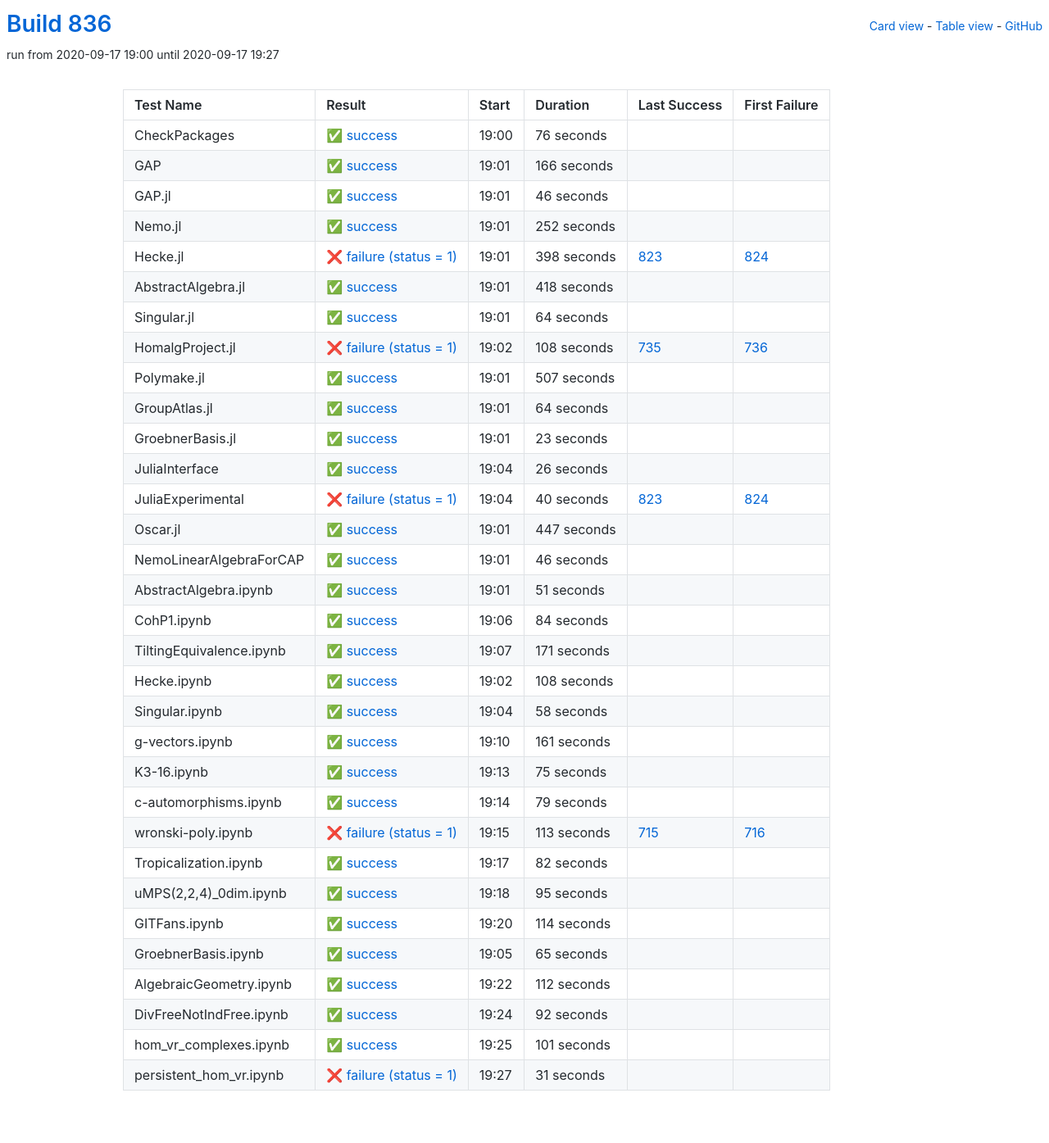
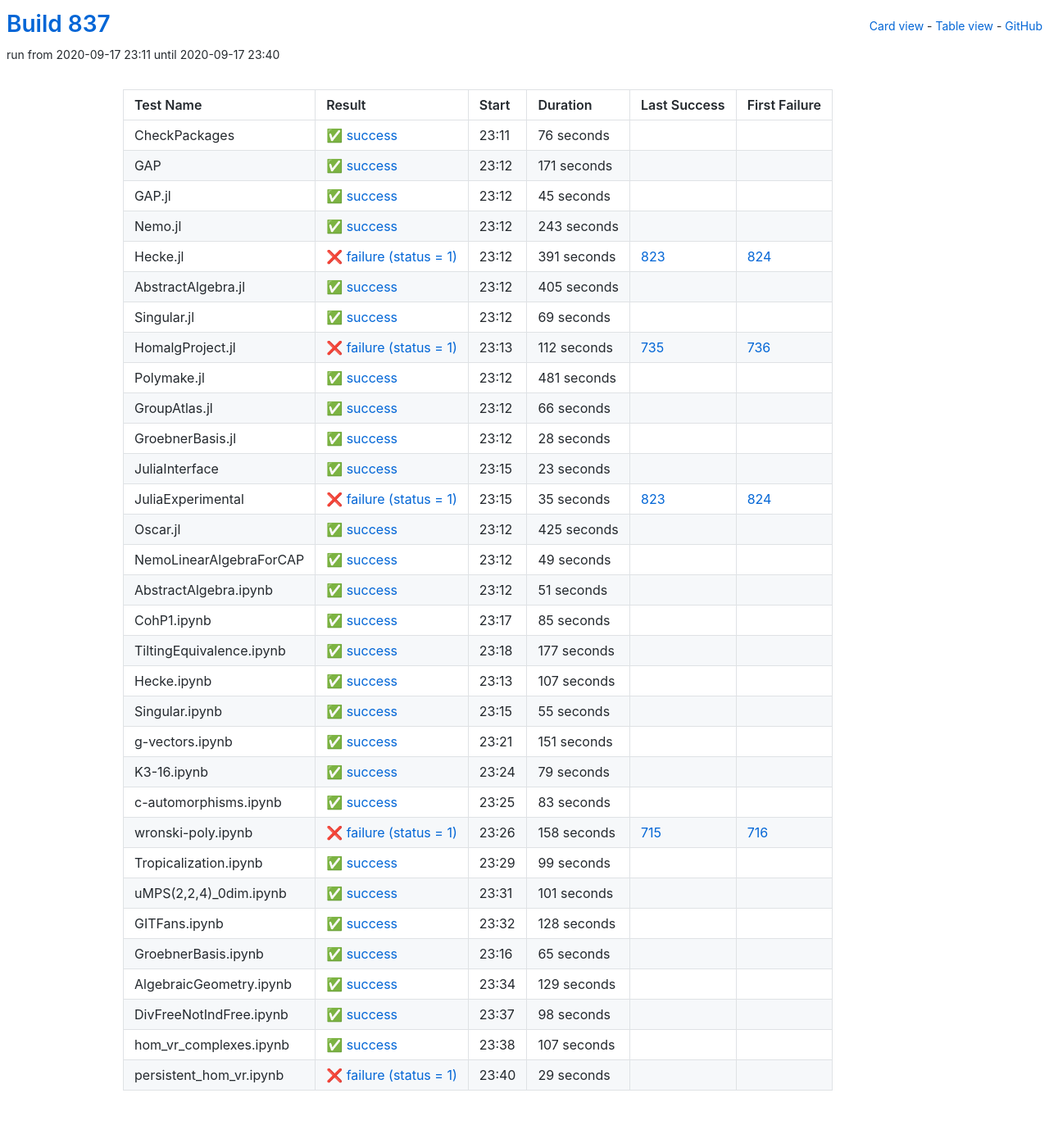
Before and after one commit to oscar-system/oscar-ci-status-stable, a Jekyll site: the page built from table.html, in a window 1280 px wide. Shown: the whole page at 82% size. Built offline with Jekyll 4.4.1, drawn with Linux system fonts in a browser that asks for light colours.

Commit message:
Build #837

```diff
--- a/_data/ci.yml
+++ b/_data/ci.yml
@@ -1,6 +1,6 @@
 ---
-build: 836
-build_url: https://oscarci.mathematik.uni-kl.de/job/oscar-stable/836/
+build: 837
+build_url: https://oscarci.mathematik.uni-kl.de/job/oscar-stable/837/
 job: oscar-stable
 organization: oscar-system
 repo: oscar-ci-status-stable
@@ -8,8 +8,8 @@ repourl: https://github.com/oscar-system/oscar-ci-status-stable
 tests:
 - name: CheckPackages
   id: checkpackages
-  log: https://oscarci.mathematik.uni-kl.de/job/oscar-stable/836/artifact/logs/build-836/CheckPackages.log
-  start: 2020-09-17 19:00
+  log: https://oscarci.mathematik.uni-kl.de/job/oscar-stable/837/artifact/logs/build-837/CheckPackages.log
+  start: 2020-09-17 23:11
   success: true
   exitcode: 0
   status: success
@@ -20,116 +20,128 @@ tests:
   first_failure_url:
 - name: GAP
   id: gap
-  log: https://oscarci.mathematik.uni-kl.de/job/oscar-stable/836/artifact/logs/build-836/GAP.log
-  start: 2020-09-17 19:01
+  log: https://oscarci.mathematik.uni-kl.de/job/oscar-stable/837/artifact/logs/build-837/GAP.log
+  start: 2020-09-17 23:12
   success: true
   exitcode: 0
   status: success
-  duration: 166
+  duration: 171
   last_success: false
   last_success_url:
   first_failure: false
   first_failure_url:
 - name: GAP.jl
   id: gap-jl
-  log: https://oscarci.mathematik.uni-kl.de/job/oscar-stable/836/artifact/logs/build-836/GAP.jl.log
-  start: 2020-09-17 19:01
+  log: https://oscarci.mathematik.uni-kl.de/job/oscar-stable/837/artifact/logs/build-837/GAP.jl.log
+  start: 2020-09-17 23:12
   success: true
   exitcode: 0
   status: success
-  duration: 46
+  duration: 45
   last_success: false
   last_success_url:
   first_failure: false
   first_failure_url:
 - name: Nemo.jl
   id: nemo-jl
-  log: https://oscarci.mathematik.uni-kl.de/job/oscar-stable/836/artifact/logs/build-836/Nemo.jl.log
-  start: 2020-09-17 19:01
+  log: https://oscarci.mathematik.uni-kl.de/job/oscar-stable/837/artifact/logs/build-837/Nemo.jl.log
+  start: 2020-09-17 23:12
   success: true
   exitcode: 0
   status: success
-  duration: 252
+  duration: 243
   last_success: false
   last_success_url:
   first_failure: false
   first_failure_url:
 - name: Hecke.jl
   id: hecke-jl
-  log: https://oscarci.mathematik.uni-kl.de/job/oscar-stable/836/artifact/logs/build-836/Hecke.jl.log
-  start: 2020-09-17 19:01
+  log: https://oscarci.mathematik.uni-kl.de/job/oscar-stable/837/artifact/logs/build-837/Hecke.jl.log
+  start: 2020-09-17 23:12
   success: false
   exitcode: 1
   status: failure
-  duration: 398
+  duration: 391
   last_success: 823
   last_success_url: https://oscarci.mathematik.uni-kl.de/job/oscar-stable/823/
   first_failure: 824
   first_failure_url: https://oscarci.mathematik.uni-kl.de/job/oscar-stable/824/
 - name: AbstractAlgebra.jl
   id: abstractalgebra-jl
-  log: https://oscarci.mathematik.uni-kl.de/job/oscar-stable/836/artifact/logs/build-836/AbstractAlgebra.jl.log
-  start: 2020-09-17 19:01
+  log: https://oscarci.mathematik.uni-kl.de/job/oscar-stable/837/artifact/logs/build-837/AbstractAlgebra.jl.log
+  start: 2020-09-17 23:12
   success: true
   exitcode: 0
   status: success
-  duration: 418
+  duration: 405
   last_success: false
   last_success_url:
   first_failure: false
   first_failure_url:
 - name: Singular.jl
   id: singular-jl
-  log: https://oscarci.mathematik.uni-kl.de/job/oscar-stable/836/artifact/logs/build-836/Singular.jl.log
-  start: 2020-09-17 19:01
+  log: https://oscarci.mathematik.uni-kl.de/job/oscar-stable/837/artifact/logs/build-837/Singular.jl.log
+  start: 2020-09-17 23:12
   success: true
   exitcode: 0
   status: success
-  duration: 64
+  duration: 69
   last_success: false
   last_success_url:
   first_failure: false
   first_failure_url:
 - name: HomalgProject.jl
   id: homalgproject-jl
-  log: https://oscarci.mathematik.uni-kl.de/job/oscar-stable/836/artifact/logs/build-836/HomalgProject.jl.log
-  start: 2020-09-17 19:02
+  log: https://oscarci.mathematik.uni-kl.de/job/oscar-stable/837/artifact/logs/build-837/HomalgProject.jl.log
+  start: 2020-09-17 23:13
   success: false
   exitcode: 1
   status: failure
-  duration: 108
+  duration: 112
   last_success: 735
   last_success_url: https://oscarci.mathematik.uni-kl.de/job/oscar-stable/735/
   first_failure: 736
   first_failure_url: https://oscarci.mathematik.uni-kl.de/job/oscar-stable/736/
 - name: Polymake.jl
   id: polymake-jl
-  log: https://oscarci.mathematik.uni-kl.de/job/oscar-stable/836/artifact/logs/build-836/Polymake.jl.log
-  start: 2020-09-17 19:01
+  log: https://oscarci.mathematik.uni-kl.de/job/oscar-stable/837/artifact/logs/build-837/Polymake.jl.log
+  start: 2020-09-17 23:12
   success: true
   exitcode: 0
   status: success
-  duration: 507
+  duration: 481
   last_success: false
   last_success_url:
   first_failure: false
   first_failure_url:
 - name: GroupAtlas.jl
   id: groupatlas-jl
-  log: https://oscarci.mathematik.uni-kl.de/job/oscar-stable/836/artifact/logs/build-836/GroupAtlas.jl.log
-  start: 2020-09-17 19:01
+  log: https://oscarci.mathematik.uni-kl.de/job/oscar-stable/837/artifact/logs/build-837/GroupAtlas.jl.log
+  start: 2020-09-17 23:12
   success: true
   exitcode: 0
   status: success
-  duration: 64
+  duration: 66
   last_success: false
   last_success_url:
   first_failure: false
   first_failure_url:
 - name: GroebnerBasis.jl
   id: groebnerbasis-jl
-  log: https://oscarci.mathematik.uni-kl.de/job/oscar-stable/836/artifact/logs/build-836/GroebnerBasis.jl.log
-  start: 2020-09-17 19:01
+  log: https://oscarci.mathematik.uni-kl.de/job/oscar-stable/837/artifact/logs/build-837/GroebnerBasis.jl.log
+  start: 2020-09-17 23:12
+  success: true
+  exitcode: 0
+  status: success
+  duration: 28
+  last_success: false
+  last_success_url:
+  first_failure: false
+  first_failure_url:
+- name: JuliaInterface
+  id: juliainterface
+  log: https://oscarci.mathematik.uni-kl.de/job/oscar-stable/837/artifact/logs/build-837/JuliaInterface.log
+  start: 2020-09-17 23:15
   success: true
   exitcode: 0
   status: success
@@ -138,58 +150,46 @@ tests:
   last_success_url:
   first_failure: false
   first_failure_url:
-- name: JuliaInterface
-  id: juliainterface
-  log: https://oscarci.mathematik.uni-kl.de/job/oscar-stable/836/artifact/logs/build-836/JuliaInterface.log
-  start: 2020-09-17 19:04
-  success: true
-  exitcode: 0
-  status: success
-  duration: 26
-  last_success: false
-  last_success_url:
-  first_failure: false
-  first_failure_url:
 - name: JuliaExperimental
   id: juliaexperimental
-  log: https://oscarci.mathematik.uni-kl.de/job/oscar-stable/836/artifact/logs/build-836/JuliaExperimental.log
-  start: 2020-09-17 19:04
+  log: https://oscarci.mathematik.uni-kl.de/job/oscar-stable/837/artifact/logs/build-837/JuliaExperimental.log
+  start: 2020-09-17 23:15
   success: false
   exitcode: 1
   status: failure
-  duration: 40
+  duration: 35
   last_success: 823
   last_success_url: https://oscarci.mathematik.uni-kl.de/job/oscar-stable/823/
   first_failure: 824
   first_failure_url: https://oscarci.mathematik.uni-kl.de/job/oscar-stable/824/
 - name: Oscar.jl
   id: oscar-jl
-  log: https://oscarci.mathematik.uni-kl.de/job/oscar-stable/836/artifact/logs/build-836/Oscar.jl.log
-  start: 2020-09-17 19:01
+  log: https://oscarci.mathematik.uni-kl.de/job/oscar-stable/837/artifact/logs/build-837/Oscar.jl.log
+  start: 2020-09-17 23:12
   success: true
   exitcode: 0
   status: success
-  duration: 447
+  duration: 425
   last_success: false
   last_success_url:
   first_failure: false
   first_failure_url:
 - name: NemoLinearAlgebraForCAP
   id: nemolinearalgebraforcap
-  log: https://oscarci.mathematik.uni-kl.de/job/oscar-stable/836/artifact/logs/build-836/NemoLinearAlgebraForCAP.log
-  start: 2020-09-17 19:01
+  log: https://oscarci.mathematik.uni-kl.de/job/oscar-stable/837/artifact/logs/build-837/NemoLinearAlgebraForCAP.log
+  start: 2020-09-17 23:12
   success: true
   exitcode: 0
   status: success
-  duration: 46
+  duration: 49
   last_success: false
   last_success_url:
   first_failure: false
   first_failure_url:
 - name: AbstractAlgebra.ipynb
   id: abstractalgebra-ipynb
-  log: https://oscarci.mathematik.uni-kl.de/job/oscar-stable/836/artifact/logs/build-836/AbstractAlgebra.ipynb.log
-  start: 2020-09-17 19:01
+  log: https://oscarci.mathematik.uni-kl.de/job/oscar-stable/837/artifact/logs/build-837/AbstractAlgebra.ipynb.log
+  start: 2020-09-17 23:12
   success: true
   exitcode: 0
   status: success
@@ -200,80 +200,68 @@ tests:
   first_failure_url:
 - name: CohP1.ipynb
   id: cohp1-ipynb
-  log: https://oscarci.mathematik.uni-kl.de/job/oscar-stable/836/artifact/logs/build-836/CohP1.ipynb.log
-  start: 2020-09-17 19:06
+  log: https://oscarci.mathematik.uni-kl.de/job/oscar-stable/837/artifact/logs/build-837/CohP1.ipynb.log
+  start: 2020-09-17 23:17
   success: true
   exitcode: 0
   status: success
-  duration: 84
+  duration: 85
   last_success: false
   last_success_url:
   first_failure: false
   first_failure_url:
 - name: TiltingEquivalence.ipynb
   id: tiltingequivalence-ipynb
-  log: https://oscarci.mathematik.uni-kl.de/job/oscar-stable/836/artifact/logs/build-836/TiltingEquivalence.ipynb.log
-  start: 2020-09-17 19:07
+  log: https://oscarci.mathematik.uni-kl.de/job/oscar-stable/837/artifact/logs/build-837/TiltingEquivalence.ipynb.log
+  start: 2020-09-17 23:18
   success: true
   exitcode: 0
   status: success
-  duration: 171
+  duration: 177
   last_success: false
   last_success_url:
   first_failure: false
   first_failure_url:
 - name: Hecke.ipynb
   id: hecke-ipynb
-  log: https://oscarci.mathematik.uni-kl.de/job/oscar-stable/836/artifact/logs/build-836/Hecke.ipynb.log
-  start: 2020-09-17 19:02
+  log: https://oscarci.mathematik.uni-kl.de/job/oscar-stable/837/artifact/logs/build-837/Hecke.ipynb.log
+  start: 2020-09-17 23:13
   success: true
   exitcode: 0
   status: success
-  duration: 108
+  duration: 107
   last_success: false
   last_success_url:
   first_failure: false
   first_failure_url:
 - name: Singular.ipynb
   id: singular-ipynb
-  log: https://oscarci.mathematik.uni-kl.de/job/oscar-stable/836/artifact/logs/build-836/Singular.ipynb.log
-  start: 2020-09-17 19:04
+  log: https://oscarci.mathematik.uni-kl.de/job/oscar-stable/837/artifact/logs/build-837/Singular.ipynb.log
+  start: 2020-09-17 23:15
   success: true
   exitcode: 0
   status: success
-  duration: 58
+  duration: 55
   last_success: false
   last_success_url:
   first_failure: false
   first_failure_url:
 - name: g-vectors.ipynb
   id: g-vectors-ipynb
-  log: https://oscarci.mathematik.uni-kl.de/job/oscar-stable/836/artifact/logs/build-836/g-vectors.ipynb.log
-  start: 2020-09-17 19:10
+  log: https://oscarci.mathematik.uni-kl.de/job/oscar-stable/837/artifact/logs/build-837/g-vectors.ipynb.log
+  start: 2020-09-17 23:21
   success: true
   exitcode: 0
   status: success
-  duration: 161
+  duration: 151
   last_success: false
   last_success_url:
   first_failure: false
   first_failure_url:
 - name: K3-16.ipynb
   id: k3-16-ipynb
-  log: https://oscarci.mathematik.uni-kl.de/job/oscar-stable/836/artifact/logs/build-836/K3-16.ipynb.log
-  start: 2020-09-17 19:13
-  success: true
-  exitcode: 0
-  status: success
-  duration: 75
-  last_success: false
-  last_success_url:
-  first_failure: false
-  first_failure_url:
-- name: c-automorphisms.ipynb
-  id: c-automorphisms-ipynb
-  log: https://oscarci.mathematik.uni-kl.de/job/oscar-stable/836/artifact/logs/build-836/c-automorphisms.ipynb.log
-  start: 2020-09-17 19:14
+  log: https://oscarci.mathematik.uni-kl.de/job/oscar-stable/837/artifact/logs/build-837/K3-16.ipynb.log
+  start: 2020-09-17 23:24
   success: true
   exitcode: 0
   status: success
@@ -282,58 +270,70 @@ tests:
   last_success_url:
   first_failure: false
   first_failure_url:
+- name: c-automorphisms.ipynb
+  id: c-automorphisms-ipynb
+  log: https://oscarci.mathematik.uni-kl.de/job/oscar-stable/837/artifact/logs/build-837/c-automorphisms.ipynb.log
+  start: 2020-09-17 23:25
+  success: true
+  exitcode: 0
+  status: success
+  duration: 83
+  last_success: false
+  last_success_url:
+  first_failure: false
+  first_failure_url:
 - name: wronski-poly.ipynb
   id: wronski-poly-ipynb
-  log: https://oscarci.mathematik.uni-kl.de/job/oscar-stable/836/artifact/logs/build-836/wronski-poly.ipynb.log
-  start: 2020-09-17 19:15
+  log: https://oscarci.mathematik.uni-kl.de/job/oscar-stable/837/artifact/logs/build-837/wronski-poly.ipynb.log
+  start: 2020-09-17 23:26
   success: false
   exitcode: 1
   status: failure
-  duration: 113
+  duration: 158
   last_success: 715
   last_success_url: https://oscarci.mathematik.uni-kl.de/job/oscar-stable/715/
   first_failure: 716
   first_failure_url: https://oscarci.mathematik.uni-kl.de/job/oscar-stable/716/
 - name: Tropicalization.ipynb
   id: tropicalization-ipynb
-  log: https://oscarci.mathematik.uni-kl.de/job/oscar-stable/836/artifact/logs/build-836/Tropicalization.ipynb.log
-  start: 2020-09-17 19:17
+  log: https://oscarci.mathematik.uni-kl.de/job/oscar-stable/837/artifact/logs/build-837/Tropicalization.ipynb.log
+  start: 2020-09-17 23:29
   success: true
   exitcode: 0
   status: success
-  duration: 82
+  duration: 99
   last_success: false
   last_success_url:
   first_failure: false
   first_failure_url:
 - name: uMPS(2,2,4)_0dim.ipynb
   id: umps-2-2-4-0dim-ipynb
-  log: https://oscarci.mathematik.uni-kl.de/job/oscar-stable/836/artifact/logs/build-836/uMPS-2-2-4-_0dim.ipynb.log
-  start: 2020-09-17 19:18
+  log: https://oscarci.mathematik.uni-kl.de/job/oscar-stable/837/artifact/logs/build-837/uMPS-2-2-4-_0dim.ipynb.log
+  start: 2020-09-17 23:31
   success: true
   exitcode: 0
   status: success
-  duration: 95
+  duration: 101
   last_success: false
   last_success_url:
   first_failure: false
   first_failure_url:
 - name: GITFans.ipynb
   id: gitfans-ipynb
-  log: https://oscarci.mathematik.uni-kl.de/job/oscar-stable/836/artifact/logs/build-836/GITFans.ipynb.log
-  start: 2020-09-17 19:20
+  log: https://oscarci.mathematik.uni-kl.de/job/oscar-stable/837/artifact/logs/build-837/GITFans.ipynb.log
+  start: 2020-09-17 23:32
   success: true
   exitcode: 0
   status: success
-  duration: 114
+  duration: 128
   last_success: false
   last_success_url:
   first_failure: false
   first_failure_url:
 - name: GroebnerBasis.ipynb
   id: groebnerbasis-ipynb
-  log: https://oscarci.mathematik.uni-kl.de/job/oscar-stable/836/artifact/logs/build-836/GroebnerBasis.ipynb.log
-  start: 2020-09-17 19:05
+  log: https://oscarci.mathematik.uni-kl.de/job/oscar-stable/837/artifact/logs/build-837/GroebnerBasis.ipynb.log
+  start: 2020-09-17 23:16
   success: true
   exitcode: 0
   status: success
@@ -344,48 +344,48 @@ tests:
   first_failure_url:
 - name: AlgebraicGeometry.ipynb
   id: algebraicgeometry-ipynb
-  log: https://oscarci.mathematik.uni-kl.de/job/oscar-stable/836/artifact/logs/build-836/AlgebraicGeometry.ipynb.log
-  start: 2020-09-17 19:22
+  log: https://oscarci.mathematik.uni-kl.de/job/oscar-stable/837/artifact/logs/build-837/AlgebraicGeometry.ipynb.log
+  start: 2020-09-17 23:34
   success: true
   exitcode: 0
   status: success
-  duration: 112
+  duration: 129
   last_success: false
   last_success_url:
   first_failure: false
   first_failure_url:
 - name: DivFreeNotIndFree.ipynb
   id: divfreenotindfree-ipynb
-  log: https://oscarci.mathematik.uni-kl.de/job/oscar-stable/836/artifact/logs/build-836/DivFreeNotIndFree.ipynb.log
-  start: 2020-09-17 19:24
+  log: https://oscarci.mathematik.uni-kl.de/job/oscar-stable/837/artifact/logs/build-837/DivFreeNotIndFree.ipynb.log
+  start: 2020-09-17 23:37
   success: true
   exitcode: 0
   status: success
-  duration: 92
+  duration: 98
   last_success: false
   last_success_url:
   first_failure: false
   first_failure_url:
 - name: hom_vr_complexes.ipynb
   id: hom-vr-complexes-ipynb
-  log: https://oscarci.mathematik.uni-kl.de/job/oscar-stable/836/artifact/logs/build-836/hom_vr_complexes.ipynb.log
-  start: 2020-09-17 19:25
+  log: https://oscarci.mathematik.uni-kl.de/job/oscar-stable/837/artifact/logs/build-837/hom_vr_complexes.ipynb.log
+  start: 2020-09-17 23:38
   success: true
   exitcode: 0
   status: success
-  duration: 101
+  duration: 107
   last_success: false
   last_success_url:
   first_failure: false
   first_failure_url:
 - name: persistent_hom_vr.ipynb
   id: persistent-hom-vr-ipynb
-  log: https://oscarci.mathematik.uni-kl.de/job/oscar-stable/836/artifact/logs/build-836/persistent_hom_vr.ipynb.log
-  start: 2020-09-17 19:27
+  log: https://oscarci.mathematik.uni-kl.de/job/oscar-stable/837/artifact/logs/build-837/persistent_hom_vr.ipynb.log
+  start: 2020-09-17 23:40
   success: false
   exitcode: 1
   status: failure
-  duration: 31
+  duration: 29
   last_success: false
   last_success_url:
   first_failure: false
```
Also changed, not shown: README.md.
